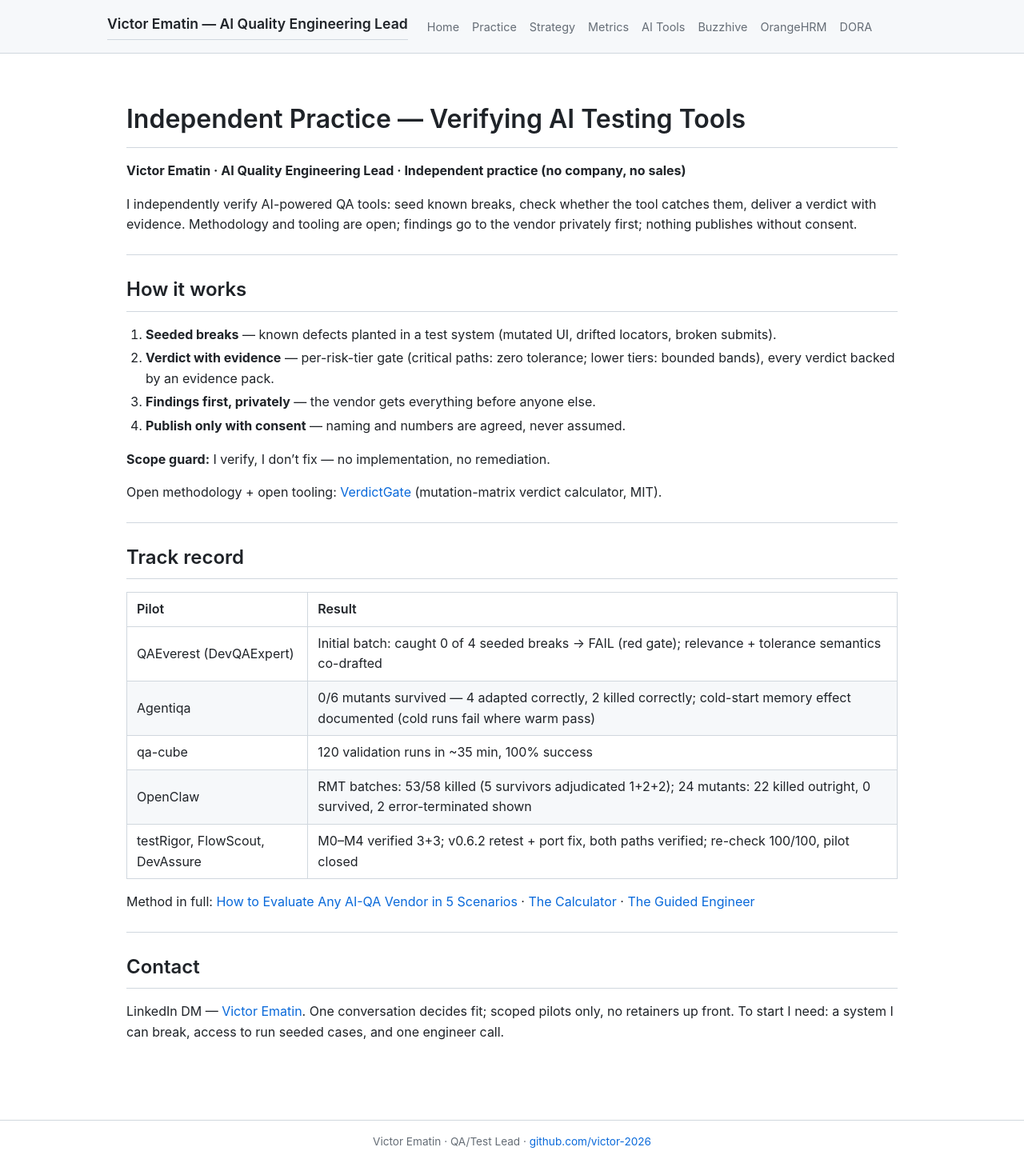
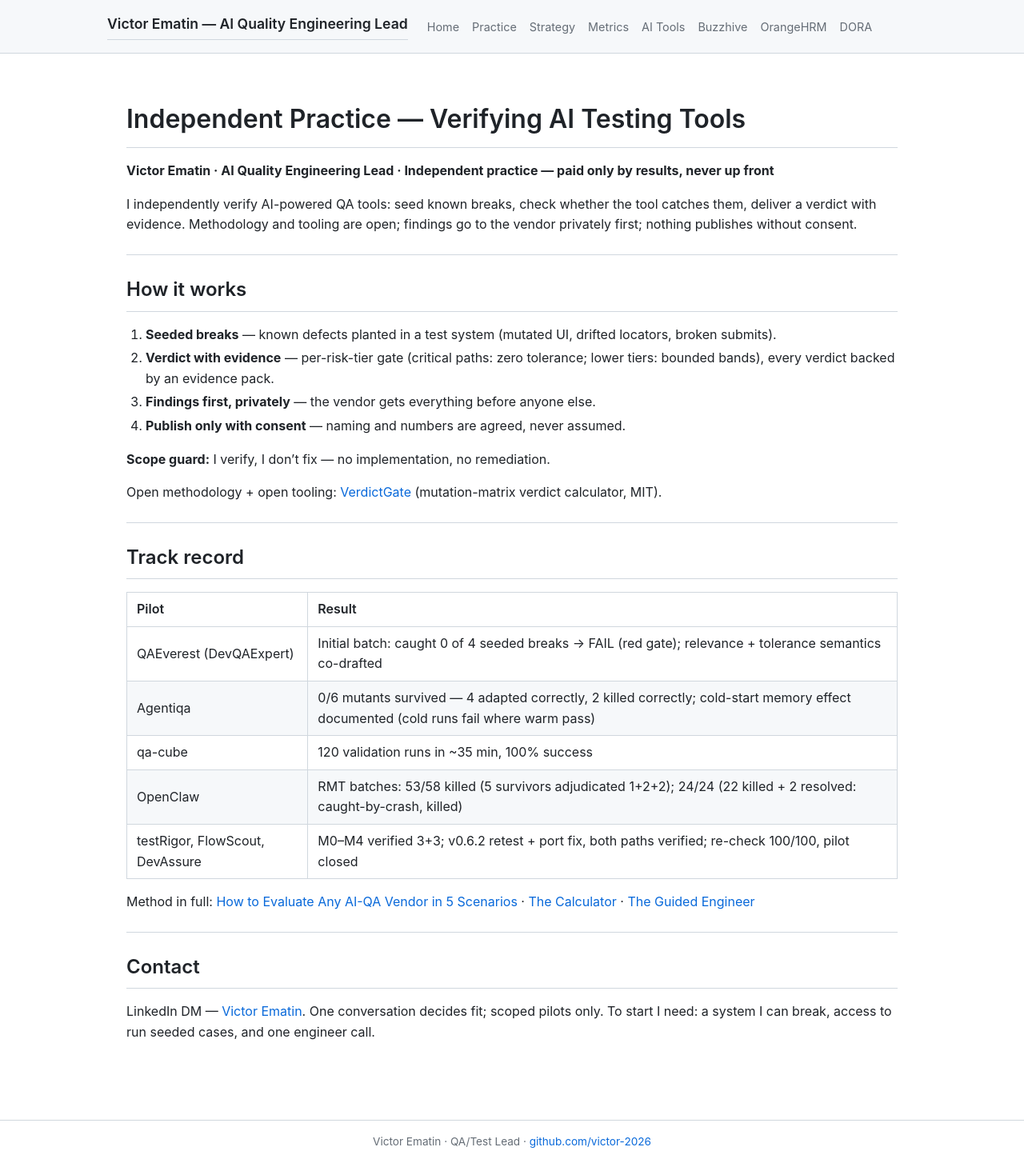
Before and after one commit to victor-2026/portfolio, a Jekyll site: the page built from practice.md, in a window 1280 px wide. Shown: the whole page at 80% size. Built offline with Jekyll 4.4.1, drawn with Linux system fonts in a browser that asks for light colours; our own code applies the rules of GitHub Pages for plain Markdown files.

Commit message:
Practice: consolidated punchlist (OpenClaw 24/24, paid-by-results header, Agentiqa verified)

```diff
--- a/practice.md
+++ b/practice.md
@@ -4,7 +4,7 @@ title: "Independent Practice — AI-QA Verification"
 
 # Independent Practice — Verifying AI Testing Tools
 
-**Victor Ematin · AI Quality Engineering Lead · Independent practice (no company, no sales)**
+**Victor Ematin · AI Quality Engineering Lead · Independent practice — paid only by results, never up front**
 
 I independently verify AI-powered QA tools: seed known breaks, check whether the tool catches them, deliver a verdict with evidence. Methodology and tooling are open; findings go to the vendor privately first; nothing publishes without consent.
 
@@ -30,7 +30,7 @@ Open methodology + open tooling: [VerdictGate](https://github.com/victor-2026/ve
 | QAEverest (DevQAExpert) | Initial batch: caught 0 of 4 seeded breaks → FAIL (red gate); relevance + tolerance semantics co-drafted |
 | Agentiqa | 0/6 mutants survived — 4 adapted correctly, 2 killed correctly; cold-start memory effect documented (cold runs fail where warm pass) |
 | qa-cube | 120 validation runs in ~35 min, 100% success |
-| OpenClaw | RMT batches: 53/58 killed (5 survivors adjudicated 1+2+2); 24 mutants: 22 killed outright, 0 survived, 2 error-terminated shown |
+| OpenClaw | RMT batches: 53/58 killed (5 survivors adjudicated 1+2+2); 24/24 (22 killed + 2 resolved: caught-by-crash, killed) |
 | testRigor, FlowScout, DevAssure | M0–M4 verified 3+3; v0.6.2 retest + port fix, both paths verified; re-check 100/100, pilot closed |
 
 Method in full: [How to Evaluate Any AI-QA Vendor in 5 Scenarios](https://www.linkedin.com/pulse/how-evaluate-any-ai-qa-vendor-5-scenarios-victor-ematin-lqdhe/) · [The Calculator](https://www.linkedin.com/pulse/your-vendors-green-report-claim-heres-calculator-checks-victor-ematin-gml4f/) · [The Guided Engineer](https://www.linkedin.com/pulse/qa-didnt-get-replaced-got-promoted-victor-ematin-9jzse/)
@@ -39,4 +39,4 @@ Method in full: [How to Evaluate Any AI-QA Vendor in 5 Scenarios](https://www.li
 
 ## Contact
 
-LinkedIn DM — [Victor Ematin](https://www.linkedin.com/in/victor-ematin/). One conversation decides fit; scoped pilots only, no retainers up front. To start I need: a system I can break, access to run seeded cases, and one engineer call.
+LinkedIn DM — [Victor Ematin](https://www.linkedin.com/in/victor-ematin/). One conversation decides fit; scoped pilots only. To start I need: a system I can break, access to run seeded cases, and one engineer call.
```
